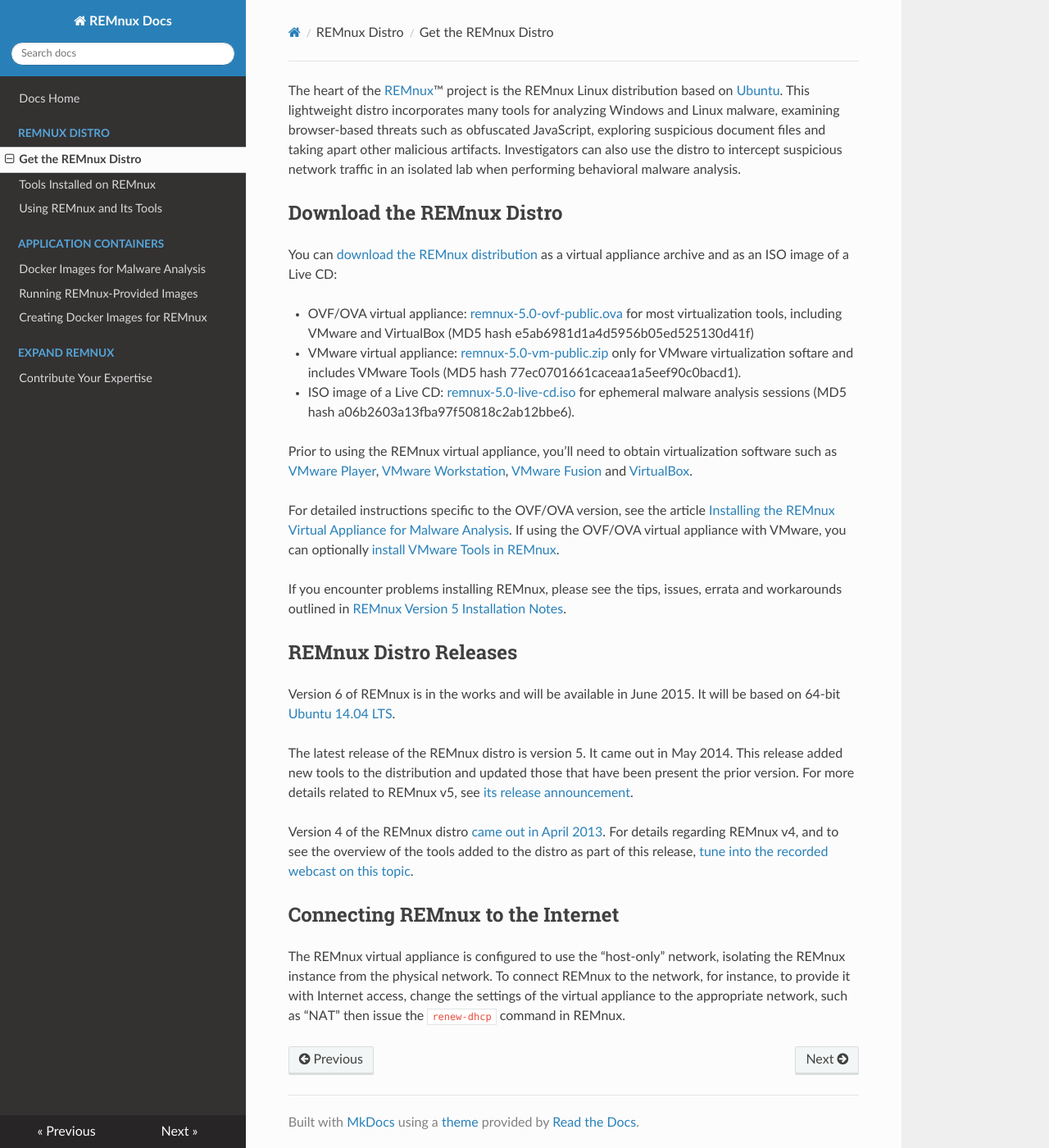
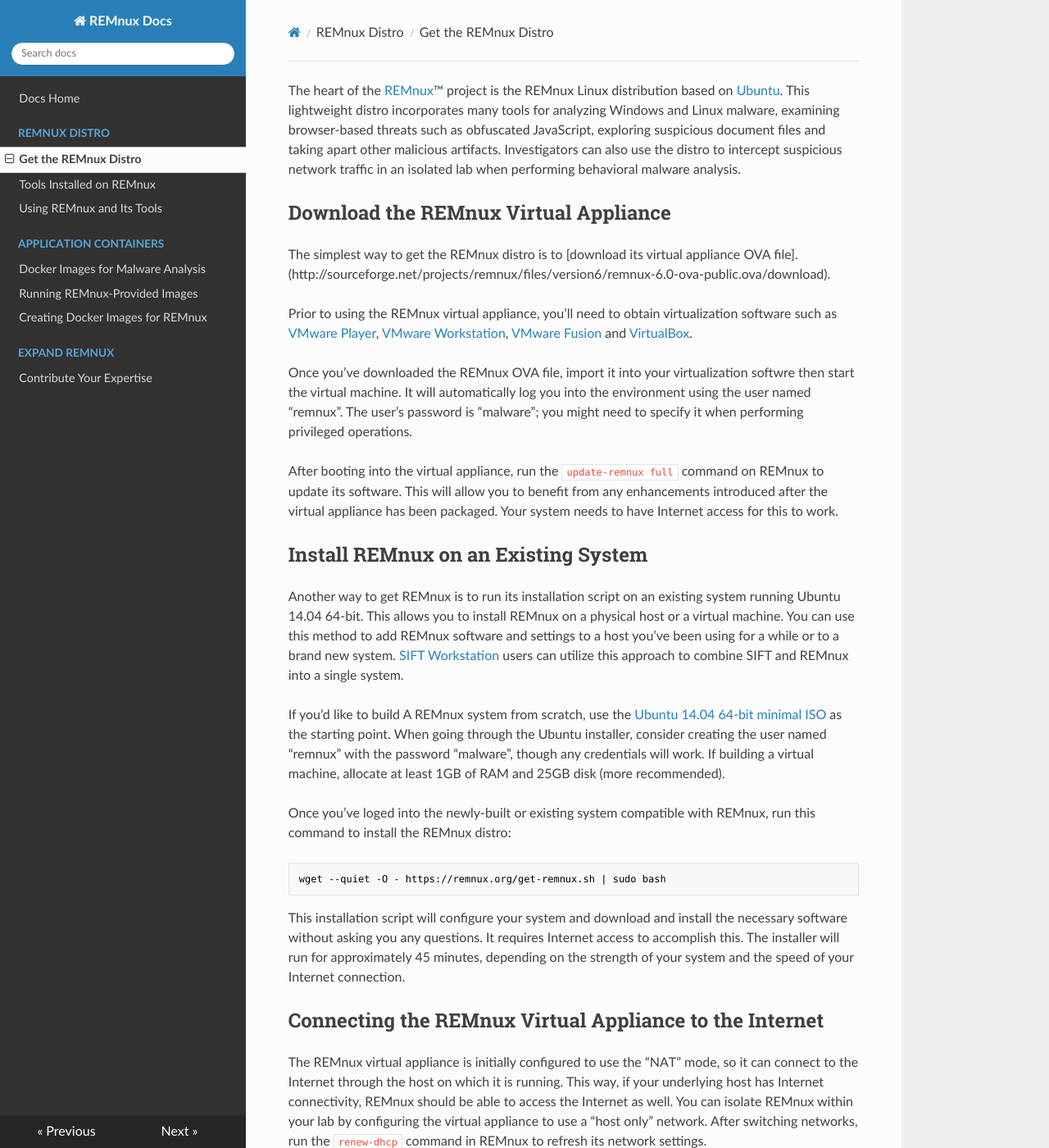
Before and after one commit to wzod/docs, an MkDocs documentation site: the page built from source/distro/get.md, in a window 1280 px wide and 1400 px high. Shown: the whole window at 82% size. Built offline with MkDocs 1.6.1, drawn with Linux system fonts in a browser that asks for light colours; nearby versions of some CDN libraries; old or Windows-style settings are respelled for this version of MkDocs; some of the changed text lies outside the part shown.

Commit message:
Update get.md

```diff
--- a/source/distro/get.md
+++ b/source/distro/get.md
@@ -1,27 +1,33 @@
 The heart of the [REMnux](https://REMnux.org/)&trade; project is the REMnux Linux distribution based on [Ubuntu](http://www.ubuntu.com/). This lightweight distro incorporates many tools for analyzing Windows and Linux malware, examining browser-based threats such as obfuscated JavaScript, exploring suspicious document files and taking apart other malicious artifacts. Investigators can also use the distro to intercept suspicious network traffic in an isolated lab when performing behavioral malware analysis.
 
-## Download the REMnux Distro
+## Download the REMnux Virtual Appliance
 
-You can [download the REMnux distribution](https://sourceforge.net/downloads/remnux/version5/) as a virtual appliance archive and as an ISO image of a Live CD:
+The simplest way to get the REMnux distro is to [download its virtual appliance OVA file]. (http://sourceforge.net/projects/remnux/files/version6/remnux-6.0-ova-public.ova/download).
 
-- OVF/OVA virtual appliance: [remnux-5.0-ovf-public.ova](http://sourceforge.net/projects/remnux/files/version5/remnux-5.0-ova-public.ova/download) for most virtualization tools, including VMware and VirtualBox (MD5 hash e5ab6981d1a4d5956b05ed525130d41f)
-- VMware virtual appliance: [remnux-5.0-vm-public.zip](http://sourceforge.net/projects/remnux/files/version5/remnux-5.0-vm-public.zip/download) only for VMware virtualization softare and includes VMware Tools (MD5 hash 77ec0701661caceaa1a5eef90c0bacd1).
-- ISO image of a Live CD: [remnux-5.0-live-cd.iso](http://sourceforge.net/projects/remnux/files/version5/remnux-5.0-live-cd.iso/download) for ephemeral malware analysis sessions (MD5 hash a06b2603a13fba97f50818c2ab12bbe6).
+Prior to using the REMnux virtual appliance, you'll need to obtain virtualization software such as [VMware Player](http://www.vmware.com/products/player/), [VMware Workstation](http://www.vmware.com/products/workstation/), [VMware Fusion](http://www.vmware.com/products/fusion/) and [VirtualBox](https://www.virtualbox.org/).
 
-Prior to using the REMnux virtual appliance, you'll need to obtain virtualization software such as [VMware Player](http://www.vmware.com/products/player/), [VMware Workstation](http://www.vmware.com/products/workstation/), [VMware Fusion](http://www.vmware.com/products/fusion/overview.html) and [VirtualBox](https://www.virtualbox.org/).
+Once you've downloaded the REMnux OVA file, import it into your virtualization softwre then start the virtual machine. It will automatically log you into the environment using the user named "remnux". The user's password is "malware"; you might need to specify it when performing privileged operations.
 
-For detailed instructions specific to the OVF/OVA version, see the article [Installing the REMnux Virtual Appliance for Malware Analysis](http://digital-forensics.sans.org/blog/2013/04/10/installing-remnux-virtual-appliance). If using the OVF/OVA virtual appliance with VMware, you can optionally [install VMware Tools in REMnux](https://zeltser.com/install-vmware-tools-on-remnux/).
+After booting into the virtual appliance, run the `update-remnux full` command on REMnux to update its software. This will allow you to benefit from any enhancements introduced after the virtual appliance has been packaged. Your system needs to have Internet access for this to work.
 
-If you encounter problems installing REMnux, please see the tips, issues, errata and workarounds outlined in [REMnux Version 5 Installation Notes](https://github.com/REMnux/distro/blob/v5/remnux5-installation-notes.md).
+## Install REMnux on an Existing System
 
-## REMnux Distro Releases
+Another way to get REMnux is to run its installation script on an existing system running Ubuntu 14.04 64-bit. This allows you to install REMnux on a physical host or a virtual machine. You can use this method to add REMnux software and settings to a host you've been using for a while or to a brand new system. [SIFT Workstation ](http://digital-forensics.sans.org/community/downloads) users can utilize this approach to combine SIFT and REMnux into a single system.
 
-Version 6 of REMnux is in the works and will be available in June 2015. It will be based on 64-bit [Ubuntu 14.04 LTS](http://releases.ubuntu.com/14.04/).
+If you'd like to build A REMnux system from scratch, use the [Ubuntu 14.04 64-bit minimal ISO](http://archive.ubuntu.com/ubuntu/dists/trusty/main/installer-amd64/current/images/netboot/mini.iso) as the starting point. When going through the Ubuntu installer, consider creating the user named "remnux" with the password "malware", though any credentials will work. If building a virtual machine, allocate at least 1GB of RAM and 25GB disk (more recommended).
 
-The latest release of the REMnux distro is version 5. It came out in May 2014. This release added new tools to the distribution and updated those that have been present the prior version. For more details related to REMnux v5, see [its release announcement](https://zeltser.com/remnux-v5-release-for-malware-analysts/).
+Once you've loged into the newly-built or existing system compatible with REMnux, run this command to install the REMnux distro:
 
-Version 4 of the REMnux distro [came out in April 2013](https://zeltser.com/version-4-release-of-remnux-linux-distro-for-malware/). For details regarding REMnux v4, and to see the overview of the tools added to the distro as part of this release, [tune into the recorded webcast on this topic](https://www.youtube.com/watch?v=4LzCr9qf5_Q).
+    wget --quiet -O - https://remnux.org/get-remnux.sh | sudo bash
 
-## Connecting REMnux to the Internet
+This installation script will configure your system and download and install the necessary software without asking you any questions. It requires Internet access to accomplish this. The installer will run for approximately 45 minutes, depending on the strength of your system and the speed of your Internet connection.
 
-The REMnux virtual appliance is configured to use the "host-only" network, isolating the REMnux instance from the physical network. To connect REMnux to the network, for instance, to provide it with Internet access, change the settings of the virtual appliance to the appropriate network, such as "NAT" then issue the `renew-dhcp` command in REMnux.
+## Connecting the REMnux Virtual Appliance to the Internet
+
+The REMnux virtual appliance is initially configured to use the "NAT" mode, so it can connect to the Internet through the host on which it is running. This way, if your underlying host has Internet connectivity, REMnux should be able to access the Internet as well. You can isolate REMnux within your lab by configuring the virtual appliance to use a "host only" network. After switching networks, run the `renew-dhcp` command in REMnux to refresh its network settings.
+
+Some of the REMnux tools are designed to run in an [isolated laboratory environment](https://zeltser.com/vmware-network-isolation-for-malware-analysis/), so you can perform behavioral analysis of malicious software running in the lab. In this case, configure REMnux use a virtual network without Internet connectivity. Other tools are designed to allow you to explore suspicious websites and interact with online resources; REMnux will need to be connected to an Internet-accessible network when performing these tasks.
+
+## Updating Your REMnux System
+
+To update REMnux after connecting your system to the Internet, simply run the `update-remnux` command. This tool will update the software that comprises the REMnux distribution, which includes the applications installed from standard Ubuntu and the REMnux-specific repository. The updater will also installed any tools added to the distro after your last update.
```
